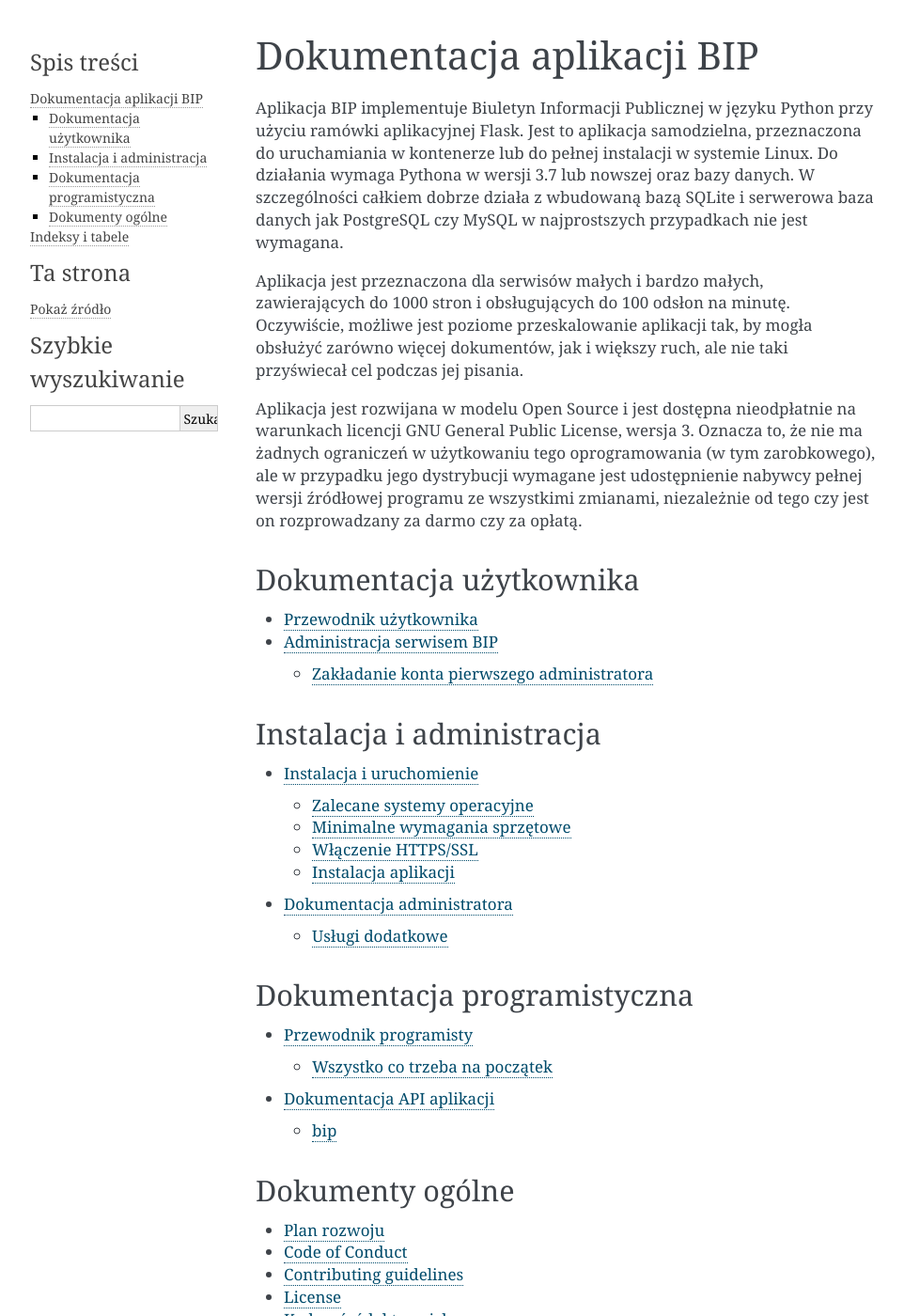
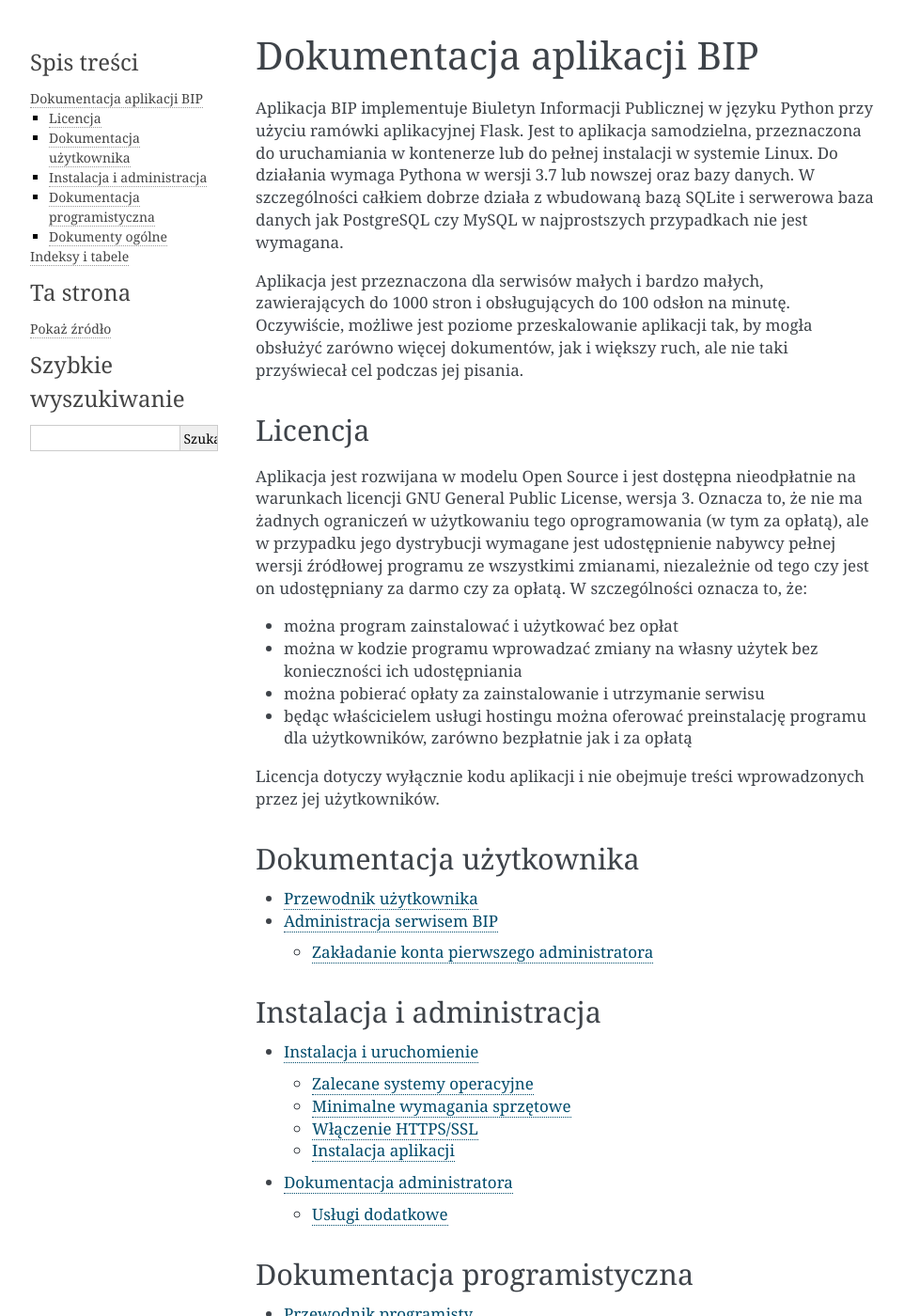
Before and after one commit to zgoda/bip, a Sphinx documentation site: the page built from docs/index.rst, in a window 1280 px wide and 1400 px high. Shown: the whole window at 94% size, without its empty margins (148-1110 px from the left). Built offline with Sphinx 7.4.7, drawn with Linux system fonts in a browser that asks for light colours.

Commit message:
License clarified

```diff
--- a/README.rst
+++ b/README.rst
@@ -9,7 +9,7 @@
 -------------
 
 * `Tests / testy <https://github.com/zgoda/bip/actions?query=workflow%3ATests>`_
-* `Coverage / pokrycie testami <https://coveralls.io/github/zgoda/bip?branch=master>`_
+* `Coverage / pokrycie testami <https://coveralls.io/github/zgoda/bip>`_
 * `Docs / dokumentacja <https://bip.readthedocs.io/pl/latest>`_
 * `Code quality report / raport z jakości kodu <https://deepsource.io/gh/zgoda/bip>`_
 
--- a/docs/index.rst
+++ b/docs/index.rst
@@ -5,7 +5,17 @@
 
 Aplikacja jest przeznaczona dla serwisów małych i bardzo małych, zawierających do 1000 stron i obsługujących do 100 odsłon na minutę. Oczywiście, możliwe jest poziome przeskalowanie aplikacji tak, by mogła obsłużyć zarówno więcej dokumentów, jak i większy ruch, ale nie taki przyświecał cel podczas jej pisania.
 
-Aplikacja jest rozwijana w modelu Open Source i jest dostępna nieodpłatnie na warunkach licencji GNU General Public License, wersja 3. Oznacza to, że nie ma żadnych ograniczeń w użytkowaniu tego oprogramowania (w tym zarobkowego), ale w przypadku jego dystrybucji wymagane jest udostępnienie nabywcy pełnej wersji źródłowej programu ze wszystkimi zmianami, niezależnie od tego czy jest on rozprowadzany za darmo czy za opłatą.
+Licencja
+--------
+
+Aplikacja jest rozwijana w modelu Open Source i jest dostępna nieodpłatnie na warunkach licencji GNU General Public License, wersja 3. Oznacza to, że nie ma żadnych ograniczeń w użytkowaniu tego oprogramowania (w tym za opłatą), ale w przypadku jego dystrybucji wymagane jest udostępnienie nabywcy pełnej wersji źródłowej programu ze wszystkimi zmianami, niezależnie od tego czy jest on udostępniany za darmo czy za opłatą. W szczególności oznacza to, że:
+
+* można program zainstalować i użytkować bez opłat
+* można w kodzie programu wprowadzać zmiany na własny użytek bez konieczności ich udostępniania
+* można pobierać opłaty za zainstalowanie i utrzymanie serwisu
+* będąc właścicielem usługi hostingu można oferować preinstalację programu dla użytkowników, zarówno bezpłatnie jak i za opłatą
+
+Licencja dotyczy wyłącznie kodu aplikacji i nie obejmuje treści wprowadzonych przez jej użytkowników.
 
 Dokumentacja użytkownika
 ------------------------
```
